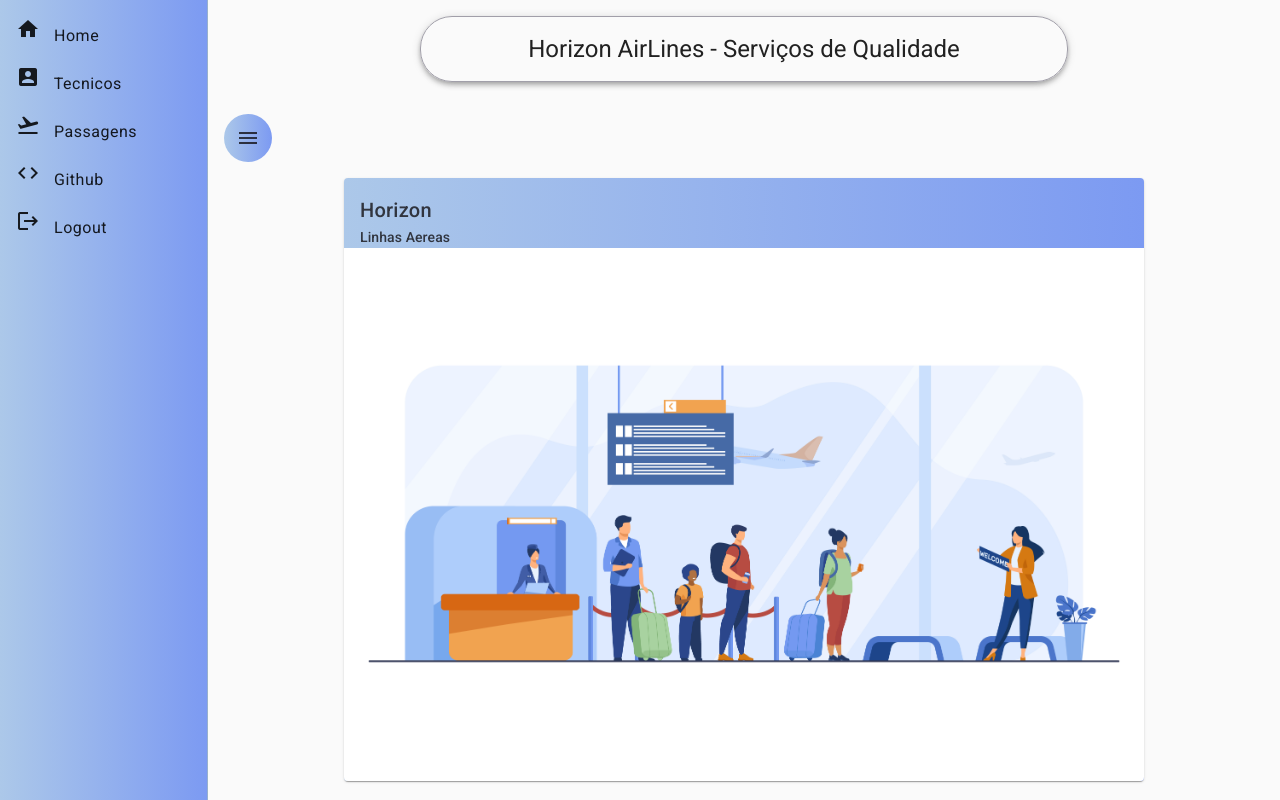
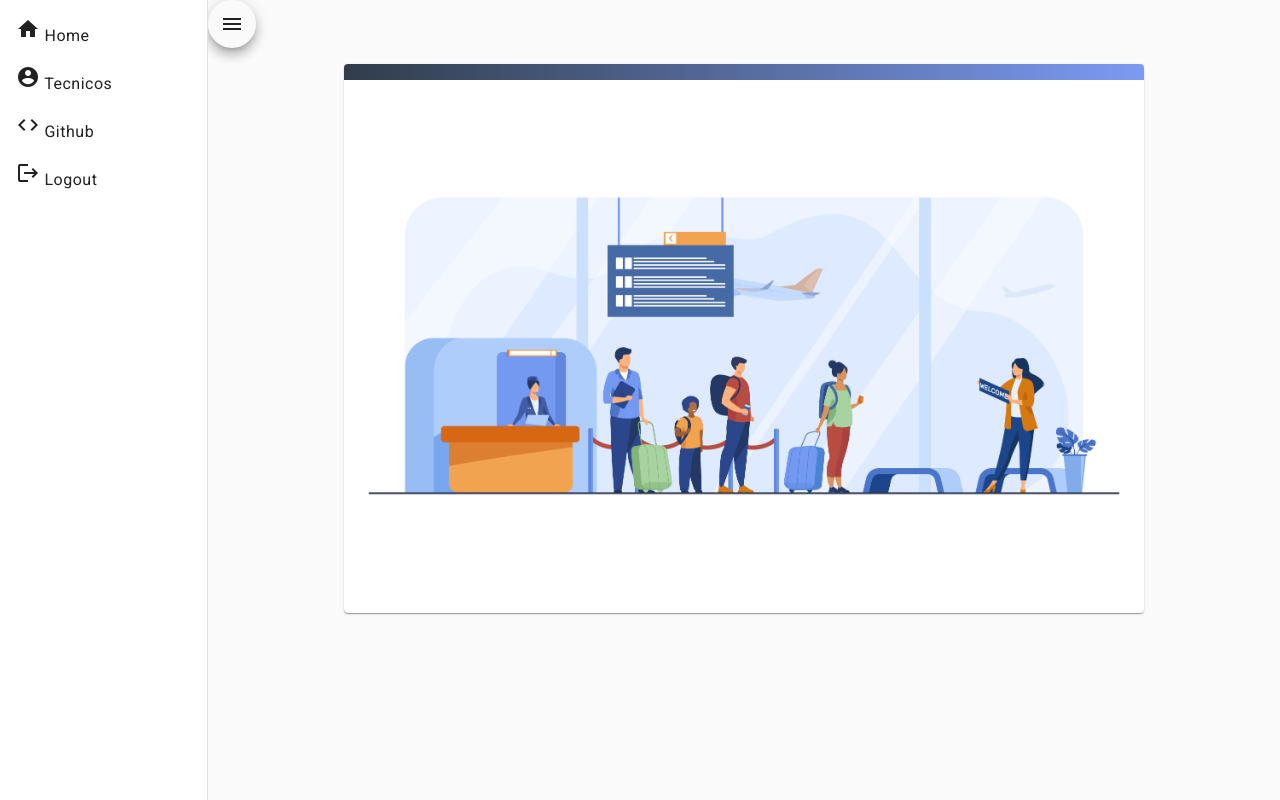
Before and after one commit to GuilhermeBarbosaDev/Airport-Angular, an Angular app: page /home in a window 1280 px wide. Both pictures are taken after a click on the button "menu". Built offline with nearby package versions, Linux system fonts and the light colour scheme.

Commit message:
rotas funcionando

```diff
--- a/src/app/app.module.ts
+++ b/src/app/app.module.ts
@@ -21,6 +21,7 @@ import { MatIconModule } from '@angular/material/icon';
 import { MatListModule } from '@angular/material/list';
 import { MatCardModule } from '@angular/material/card';
 
+// Components
 import { NavComponent } from './components/nav/nav.component';
 import { HomeComponent } from './components/home/home.component';
 import { HeaderComponent } from './components/header/header.component';
@@ -34,6 +35,7 @@ import { TecnicoListComponent } from './components/tecnico/tecnico-list/tecnico-
     HomeComponent,
     HeaderComponent,
     TecnicoListComponent
+
   ],
   imports: [
     BrowserModule,
--- a/src/app/components/header/header.component.css
+++ b/src/app/components/header/header.component.css
@@ -3,11 +3,3 @@
     align-items: center;
     justify-content: center;
 }
-
-h1{
-    margin-top: 1rem;
-    border: 1px solid rgb(161, 159, 169) ;
-    padding: 1rem 10%;
-    border-radius: 2rem;
-
-}
--- a/src/app/components/header/header.component.html
+++ b/src/app/components/header/header.component.html
@@ -1,3 +1,3 @@
-<div class="container">
-    <h1 class="mat-elevation-z4">Horizon AirLines - Serviços de Qualidade</h1>
-</div>
+<!-- <div class="container">
+<h1>Horizon - Linhas Aereas</h1>
+</div> -->
--- a/src/app/components/home/home.component.css
+++ b/src/app/components/home/home.component.css
@@ -1,7 +1,7 @@
 .card{
     width: 50rem;
     margin: 1rem auto;
-    background: linear-gradient(90deg, rgba(172,200,233,1) 0%, rgba(124,154,242,1) 100%);
+    background: linear-gradient(90deg, rgb(49, 61, 75) 0%, rgba(124,154,242,1) 100%);
 }
 
 .names{
--- a/src/app/components/home/home.component.html
+++ b/src/app/components/home/home.component.html
@@ -1,8 +1,6 @@
 <mat-card class="card mat-elevation-z8" >
     <mat-card-header>
-      <mat-card-title class="names">Horizon</mat-card-title>
-      <mat-card-subtitle class="names">Linhas Aereas</mat-card-subtitle>
     </mat-card-header>
-    <img mat-card-image src="assets/img/10983.jpg" alt="Photo of a Shiba Inu">
+    <img mat-card-image src="assets/img/10983.jpg">
 
   </mat-card>
--- a/src/app/components/nav/nav.component.css
+++ b/src/app/components/nav/nav.component.css
@@ -2,19 +2,6 @@
     height: 100%;
 }
 
-
 .sidenav{
     width: 13rem;
-    background: linear-gradient(90deg, rgba(172,200,233,1) 0%, rgba(124,154,242,1) 100%);
 }
-
-.sidenav i {
-    margin-right: .6rem;
-}
-
-
-.menu {
-    margin: 1rem 0 0 1rem;
-    color: rgba(5, 0, 0, 0.733);
-    background: linear-gradient(90deg, rgba(172,200,233,1) 0%, rgba(124,154,242,1) 100%);
-}
--- a/src/app/components/nav/nav.component.html
+++ b/src/app/components/nav/nav.component.html
@@ -1,23 +1,19 @@
 <mat-drawer-container class="container" autosize>
     <mat-drawer #drawer class="sidenav" mode="side">
         <mat-nav-list class="nav-list">
-            <a mat-list-item routerlink="home">
+            <a mat-list-item routerLink="home">
                 <i class="material-icons">home</i>
                 Home
             </a>
-            <a mat-list-item routerlink="tecnicos">
-                <i class="material-icons">account_box</i>
+            <a mat-list-item routerLink="tecnicos">
+                <i class="material-icons">account_circle</i>
                 Tecnicos
             </a>
-            <a mat-list-item routerlink="/teste">
-                <i class="material-icons">flight_takeoff</i>
-                Passagens
-            </a>
-            <a mat-list-item routerlink="/">
+            <a mat-list-item routerLink="/">
                 <i class="material-icons">code</i>
                 Github
             </a>
-            <a mat-list-item routerlink="/">
+            <a mat-list-item routerLink="/">
                 <i class="material-icons">logout</i>
                 Logout
             </a>
@@ -26,7 +22,7 @@
 
     <div class="sidenav-content">
         <app-header></app-header>
-      <button class="menu" (click)="drawer.toggle()" mat-icon-button>
+      <button class="menu mat-elevation-z8" (click)="drawer.toggle()" mat-icon-button>
         <mat-icon>menu</mat-icon>
       </button>
       <router-outlet></router-outlet>
--- a/src/app/components/nav/nav.component.ts
+++ b/src/app/components/nav/nav.component.ts
@@ -8,10 +8,12 @@ import { Router } from '@angular/router';
 })
 export class NavComponent implements OnInit{
 
-  constructor(private router: Router){}
-
-  ngOnInit(): void {
-      this.router.navigate(['home'])
-  }
+constructor(private router: Router){
 
 }
+
+ngOnInit(): void {
+    this.router.navigate(['home'])
+}
+
+}
--- a/tsconfig.json
+++ b/tsconfig.json
@@ -5,7 +5,7 @@
     "baseUrl": "./",
     "outDir": "./dist/out-tsc",
     "forceConsistentCasingInFileNames": true,
-    "strict": true,
+    "strict": false,
     "noImplicitOverride": true,
     "noPropertyAccessFromIndexSignature": true,
     "noImplicitReturns": true,
```
Also changed, not shown: src/app/app-routing.module.ts (+7 -6 lines).
